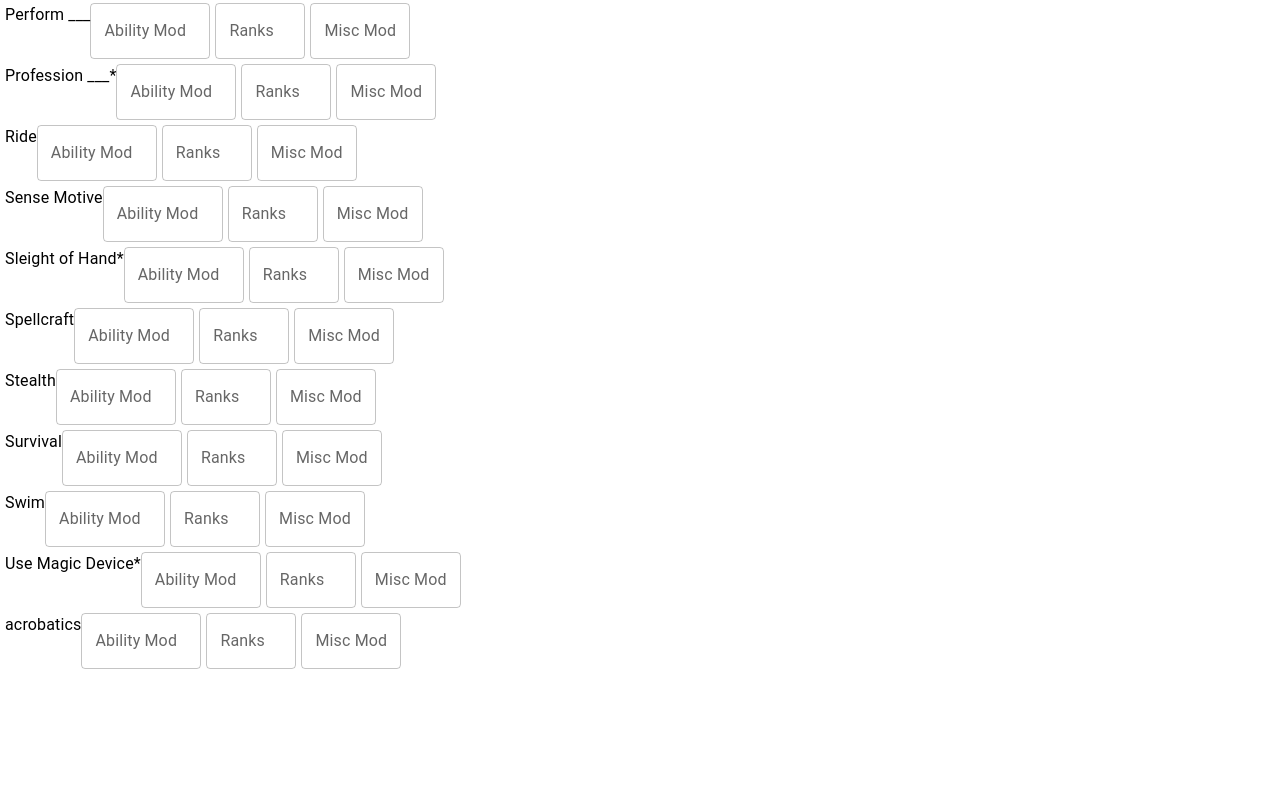
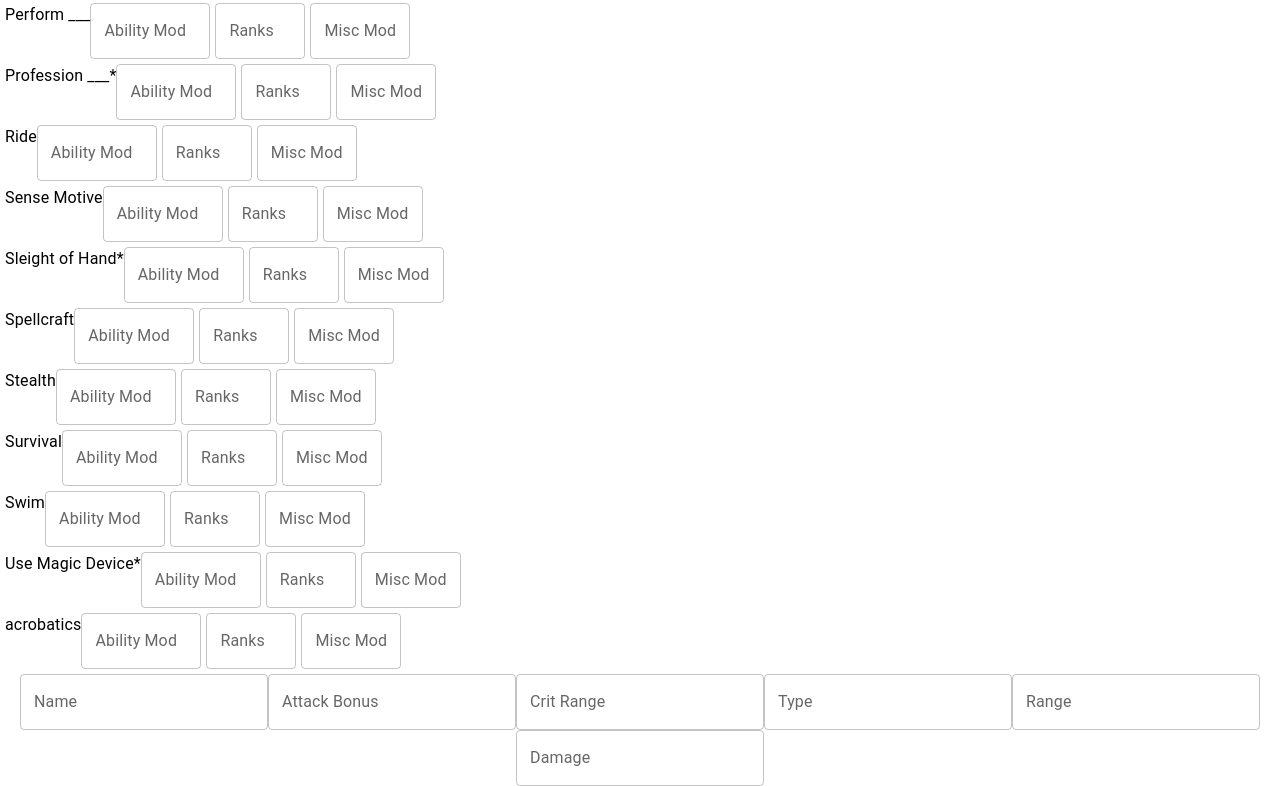
Before and after one commit to zlefler/encounter-helper, a React (Create React App) app: page / in a window 1280 px wide. Shown: the part 2105-2891 px from the top of the page. Before the commit the page ends 2779 px from the top, so only its background shows below. Built offline with nearby package versions, Linux system fonts and the light colour scheme.

Commit message:
add Weapon component

```diff
--- a/src/components/Home.js
+++ b/src/components/Home.js
@@ -1,6 +1,7 @@
 import { Card, Typography } from '@mui/material';
 import Abilities from './Abilities';
 import Skills from './Skills';
+import Weapon from './Weapon';
 
 function Home() {
   return (
@@ -10,6 +11,7 @@ function Home() {
       </Card>
       <Abilities />
       <Skills />
+      <Weapon />
     </div>
   );
 }
--- /dev/null
+++ b/src/components/Weapon.js
@@ -0,0 +1,16 @@
+import { Typography, TextField } from '@mui/material';
+
+function Weapon() {
+  return (
+    <div>
+      <TextField label="Name" />
+      <TextField label="Attack Bonus" />
+      <TextField label="Crit Range" />
+      <TextField label="Type" />
+      <TextField label="Range" />
+      <TextField label="Damage" />
+    </div>
+  );
+}
+
+export default Weapon;
```
